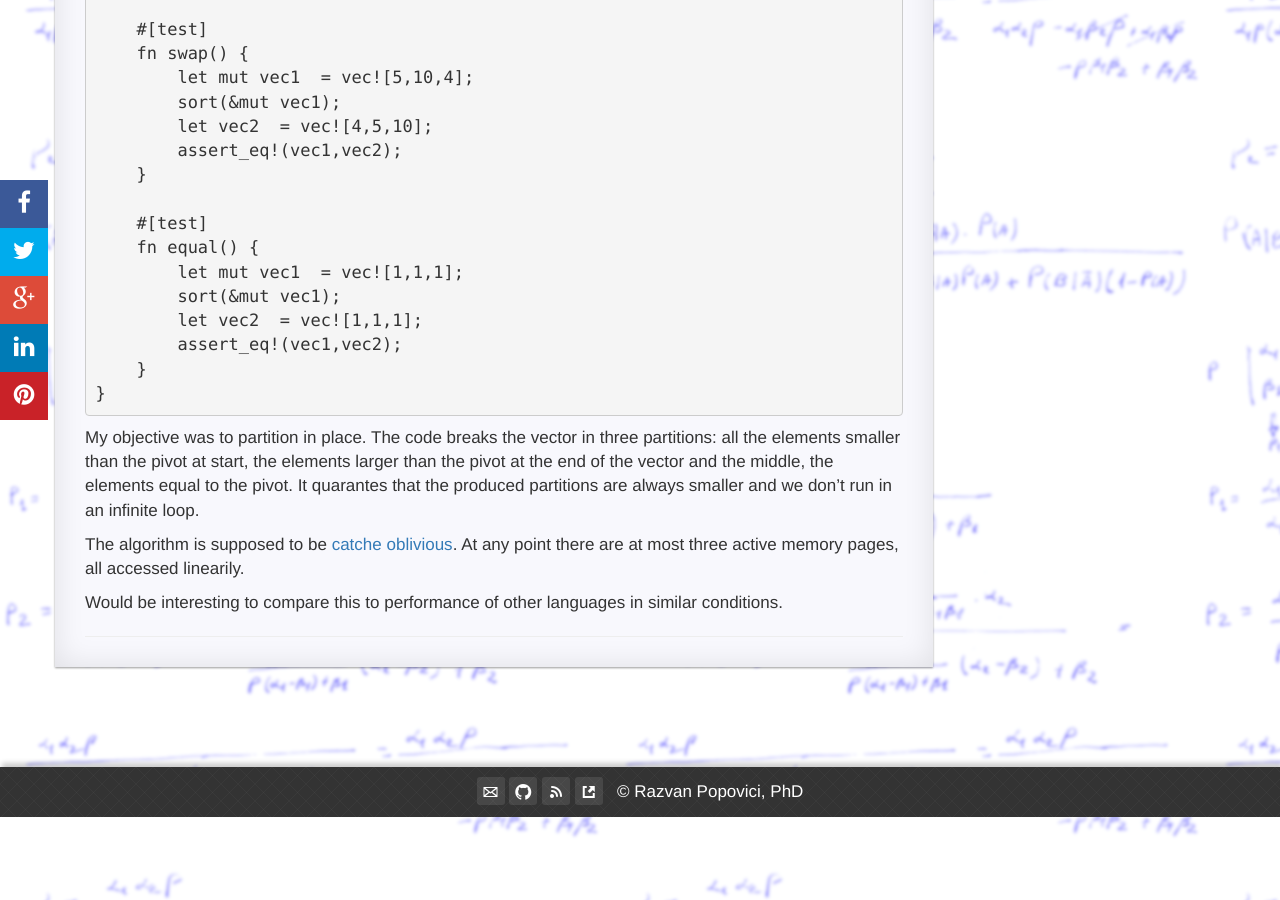
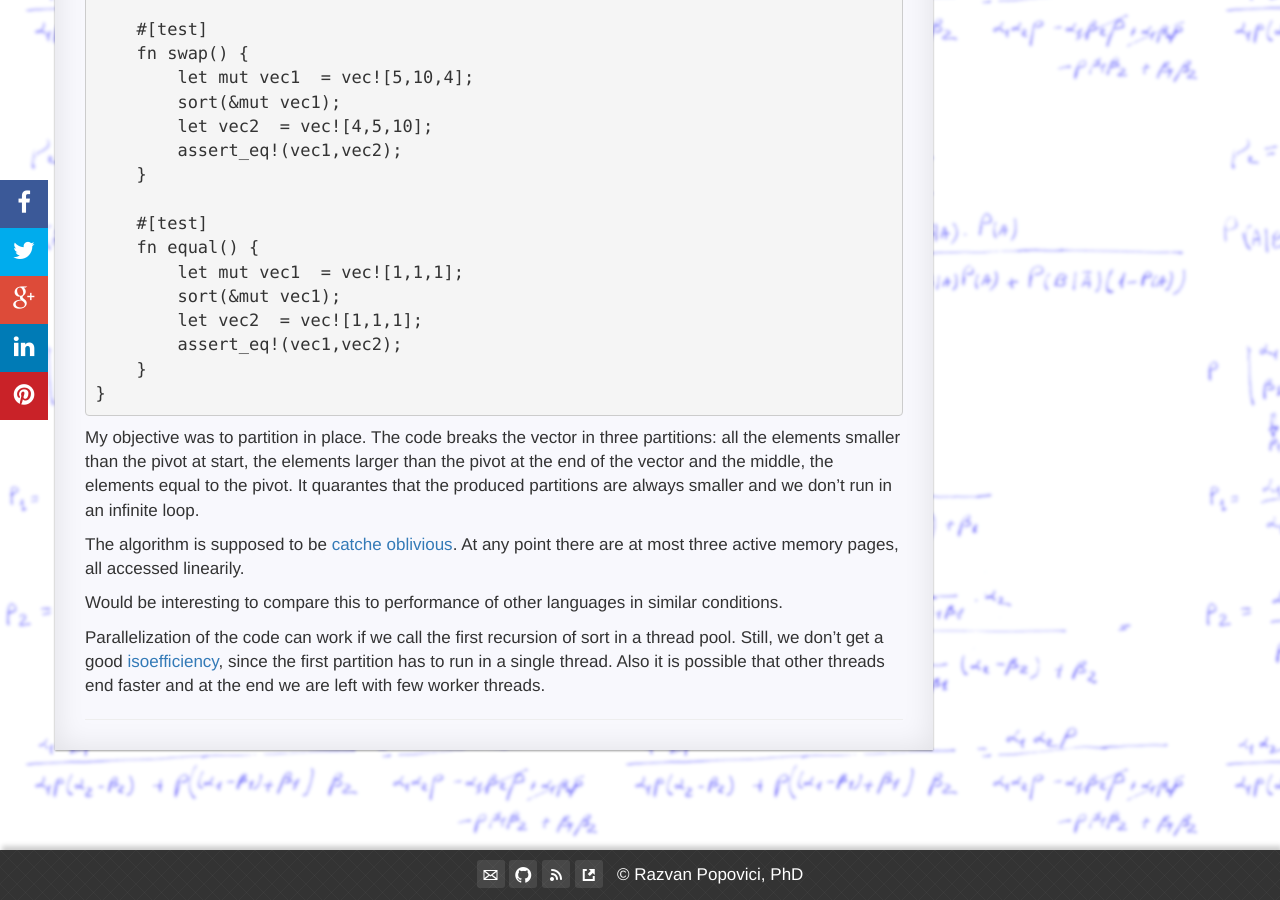
Before and after one commit to RazvanML/reco-link, a Jekyll site: the page built from _posts/2022-08-29-Rust-Startup.md, in a window 1280 px wide and 900 px high, scrolled down 4320 px. Built offline with Jekyll 4.4.1, drawn with Linux system fonts in a browser that asks for light colours; nearby versions of some CDN libraries; comment, search, counter and statistics services are not loaded.

Commit message:
Update 2022-08-29-Rust-Startup.md

```diff
--- a/_posts/2022-08-29-Rust-Startup.md
+++ b/_posts/2022-08-29-Rust-Startup.md
@@ -201,3 +201,5 @@ My objective was to partition in place. The code breaks the vector in three part
 The algorithm is supposed to be <a href="https://en.wikipedia.org/wiki/Cache-oblivious_algorithm"> catche oblivious</a>. At any point there are at most three active memory pages, all accessed linearily.
 
 Would be interesting to compare this to performance of other languages in similar conditions.
+
+Parallelization of the code can work if we call the first recursion of sort in a thread pool. Still, we don't get a good <a href="http://parallelcomp.github.io/isoefficiency.pdf">isoefficiency</a>, since the first partition has to run in a single thread. Also it is possible that other threads end faster and at the end we are left with few worker threads.
```
